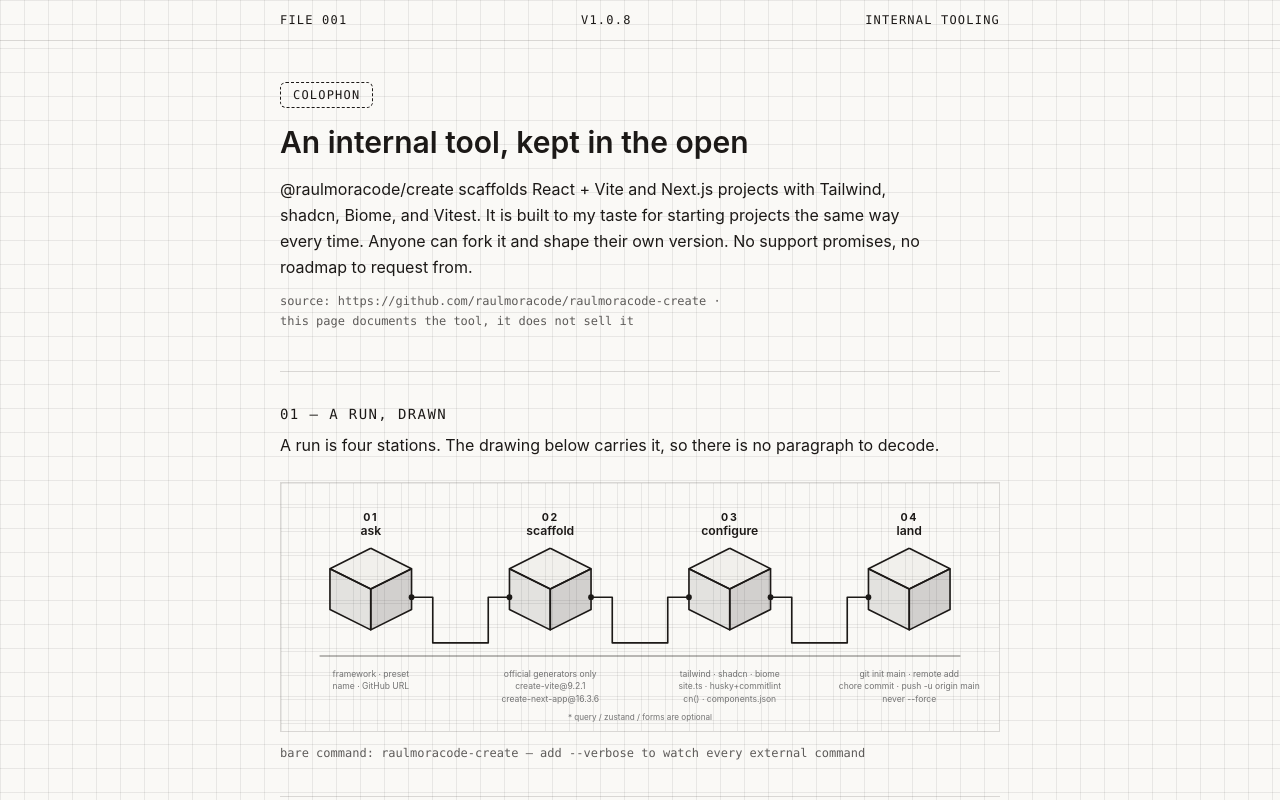
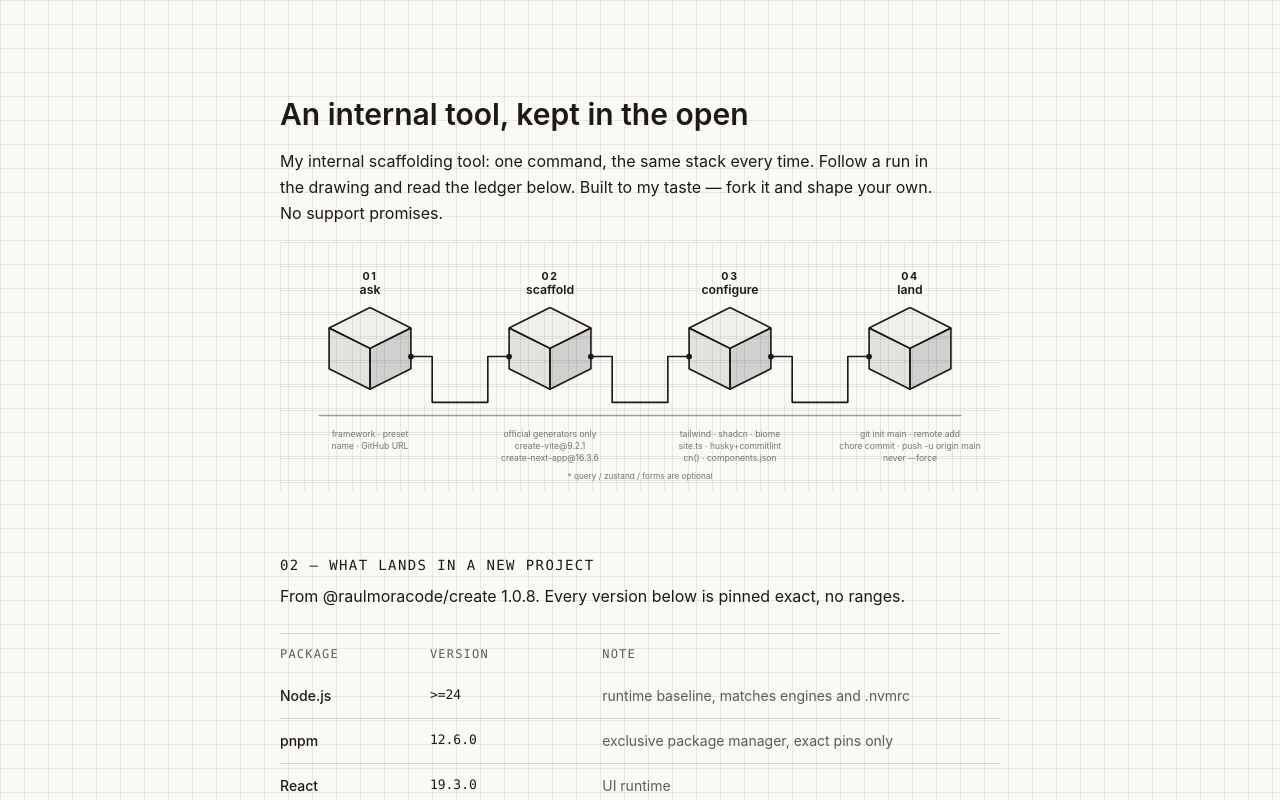
Before and after one commit to raulmoracode/raulmoracode-create-web, a React (Vite) app: page / in a window 1280 px wide. Shown: the top 800 px of the page. Built offline with nearby package versions, Linux system fonts and the light colour scheme.

Commit message:
docs: simplify page chrome and copy
Drop header, stamp, separators, and footer.

Retune spacing and rewrite the intro.

```diff
--- a/src/App.tsx
+++ b/src/App.tsx
@@ -1,66 +1,28 @@
 import { PipelineDrawing } from "./components/pipeline-drawing";
-import { site } from "./config/site";
 import { COMMANDS, FORK_STEPS, OPINIONS, REQUIREMENTS, STACK } from "./content";
-
-const npmUrl = "https://www.npmjs.com/package/@raulmoracode/create";
-const repoUrl = "https://github.com/raulmoracode/raulmoracode-create";
 
 function App() {
   return (
     <div className="blueprint-grid min-h-screen bg-paper text-ink">
-      <header className="border-b border-ink/15">
-        <p className="mx-auto flex max-w-3xl items-center justify-between gap-4 px-6 py-3 font-mono text-xs uppercase tracking-widest">
-          <span>FILE 001</span>
-          <span>v1.0.8</span>
-          <span>internal tooling</span>
-        </p>
-      </header>
-
       <main className="mx-auto max-w-3xl px-6 pb-16">
-        <section
-          aria-labelledby="colophon"
-          className="border-b border-ink/15 py-10"
-        >
-          <p className="stamp inline-block px-3 py-1 font-mono text-xs uppercase tracking-widest">
-            Colophon
-          </p>
-          <h1
-            id="colophon"
-            className="mt-4 text-3xl font-semibold text-balance"
-          >
+        <section aria-labelledby="colophon" className="pt-24">
+          <h1 id="colophon" className="text-3xl font-semibold text-balance">
             An internal tool, kept in the open
           </h1>
           <p className="mt-4 max-w-prose leading-relaxed">
-            @raulmoracode/create scaffolds React + Vite and Next.js projects
-            with Tailwind, shadcn, Biome, and Vitest. It is built to my taste
-            for starting projects the same way every time. Anyone can fork it
-            and shape their own version. No support promises, no roadmap to
-            request from.
-          </p>
-          <p className="mt-3 max-w-prose font-mono text-xs leading-relaxed opacity-70">
-            source: {repoUrl} · this page documents the tool, it does not sell
-            it
+            My internal scaffolding tool: one command, the same stack every
+            time. Follow a run in the drawing and read the ledger below. Built
+            to my taste — fork it and shape your own. No support promises.
           </p>
         </section>
 
-        <section id="run" className="border-b border-ink/15 py-8">
-          <h2 className="font-mono text-sm uppercase tracking-widest">
-            01 — A run, drawn
-          </h2>
-          <p className="mt-2 leading-relaxed">
-            A run is four stations. The drawing below carries it, so there is no
-            paragraph to decode.
-          </p>
-          <div className="mt-6 border border-ink/15">
+        <section id="run" className="pb-8 pt-4">
+          <div>
             <PipelineDrawing />
           </div>
-          <p className="mt-3 font-mono text-xs leading-relaxed opacity-70">
-            bare command: raulmoracode-create — add --verbose to watch every
-            external command
-          </p>
         </section>
 
-        <section id="inside" className="border-b border-ink/15 py-8">
+        <section id="inside" className="py-8">
           <h2 className="font-mono text-sm uppercase tracking-widest">
             02 — What lands in a new project
           </h2>
@@ -96,7 +58,7 @@
           </table>
         </section>
 
-        <section id="opinions" className="border-b border-ink/15 py-8">
+        <section id="opinions" className="py-8">
           <h2 className="font-mono text-sm uppercase tracking-widest">
             03 — Opinions, kept fixed
           </h2>
@@ -113,7 +75,7 @@
           </ol>
         </section>
 
-        <section id="yours" className="border-b border-ink/15 py-8">
+        <section id="yours" className="py-8">
           <h2 className="font-mono text-sm uppercase tracking-widest">
             04 — Make it yours
           </h2>
@@ -163,19 +125,6 @@
           </dl>
         </section>
       </main>
-
-      <footer className="border-t border-ink/15">
-        <p className="mx-auto max-w-3xl px-6 py-6 text-sm leading-relaxed">
-          MIT — {site.author} —{" "}
-          <a href={site.url} className="underline underline-offset-4">
-            repo
-          </a>{" "}
-          ·{" "}
-          <a href={npmUrl} className="underline underline-offset-4">
-            npm
-          </a>
-        </p>
-      </footer>
     </div>
   );
 }
--- a/src/config/site.ts
+++ b/src/config/site.ts
@@ -9,7 +9,7 @@
 
 export const site = {
   name: "@raulmoracode/create",
-  title: "@raulmoracode/create — field notes",
+  title: "create",
   description:
     "Internal CLI that scaffolds my React + Vite and Next.js projects. Built to my taste, forkable to yours.",
   url: "https://github.com/raulmoracode/raulmoracode-create-web",
```
Also changed, not shown: 1 other file (tests, documents, lock files or other folders).
